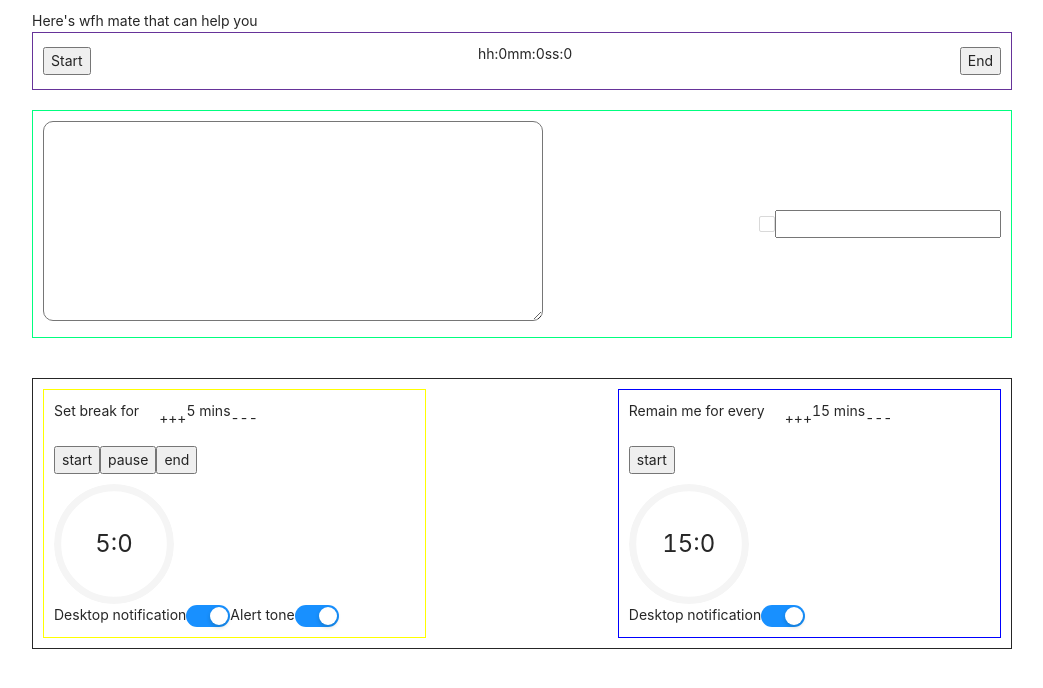
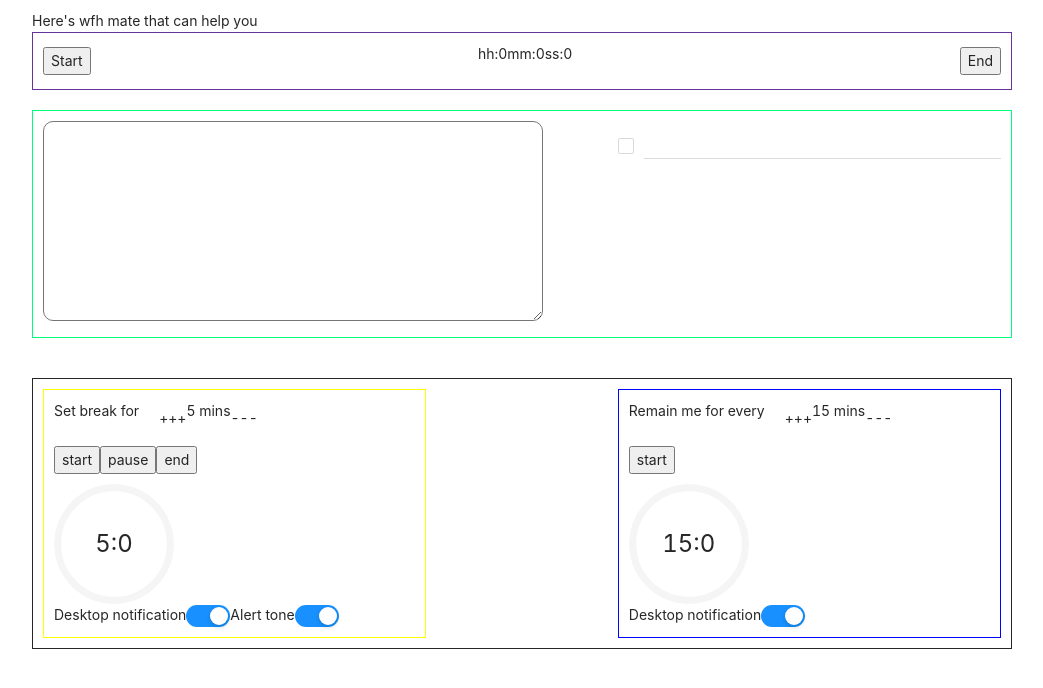
Before and after one commit to karthick3018/wfh-mate, a React (Create React App) app: page / in a window 1280 px wide. Shown: the top 688 px of the page, without its empty margins (118-1161 px from the left). Built offline with nearby package versions, Linux system fonts and the light colour scheme.

Commit message:
additonal initial layout styles

```diff
--- a/src/components/note/notes.css
+++ b/src/components/note/notes.css
@@ -5,4 +5,5 @@
   border: 1px solid springgreen;
   margin:20px 0;
   padding: 10px;
+  max-height: 300px;
 }
--- a/src/uiElements/textArea.js
+++ b/src/uiElements/textArea.js
@@ -10,7 +10,7 @@ const TextArea = () => {
   }
 
   return (
-    <div>
+    <div className="textBox-wrapper">
       <textarea
        onChange={handleTextAreaChange}
        value={state}
--- a/src/uiElements/todo.js
+++ b/src/uiElements/todo.js
@@ -1,6 +1,7 @@
 import React from 'react';
 import useLocalStorage  from '../hooks/useLocalStorage';
 import { Checkbox } from 'antd';
+import '../uiElements/uiStyles/todo.css';
 
 
 const initialData = [{id:0,completed:false,todoText:''}];
@@ -40,12 +41,12 @@ const TodoElement = () => {
   }
 
   return (
-    <div>
+    <div className="todo-wrapper">
       {todoValues?.map((eachTodoItems,i)=>{
         return(
-         <div key={eachTodoItems?.id}>
-          <Checkbox onChange={()=>handleCheckBoxChange(i)} checked={eachTodoItems?.completed} />
-          <input onKeyDown={(e)=>handleKeyPress(e,i)} onChange={(e)=>handleTextChange(e,i)} value={eachTodoItems?.todoText}/>
+         <div className="todo-elements" key={eachTodoItems?.id}>
+          <Checkbox className="todo-checkbox" onChange={()=>handleCheckBoxChange(i)} checked={eachTodoItems?.completed} />
+          <input className="todo-input" onKeyDown={(e)=>handleKeyPress(e,i)} onChange={(e)=>handleTextChange(e,i)} value={eachTodoItems?.todoText}/>
          </div>
         )
       })}
--- a/src/uiElements/uiStyles/textarea.css
+++ b/src/uiElements/uiStyles/textarea.css
@@ -1,5 +1,5 @@
 textarea {
-  max-height: 300px;
+  max-height: 280px;
   height: 200px;
   width: 500px;
   border-radius: 10px;
@@ -7,3 +7,7 @@ textarea {
   outline: none;
   padding: 10px;
 }
+
+.textBox-wrapper{
+  width: 55%;
+}
--- /dev/null
+++ b/src/uiElements/uiStyles/todo.css
@@ -0,0 +1,25 @@
+.todo-wrapper {
+  width: 40%;
+  height: 200px;
+  overflow: scroll;
+}
+
+.todo-elements {
+  width: 100%;
+  display: flex;
+  justify-content: space-between;
+  align-items: center;
+  padding: 10px 0;
+}
+
+.todo-input {
+  width: 100%;
+  border-bottom: 1px solid gainsboro;
+  border-top: none;
+  border-left: none;
+  border-right: none;
+  outline: none;
+}
+.todo-checkbox {
+  padding-right: 10px;
+}
```
